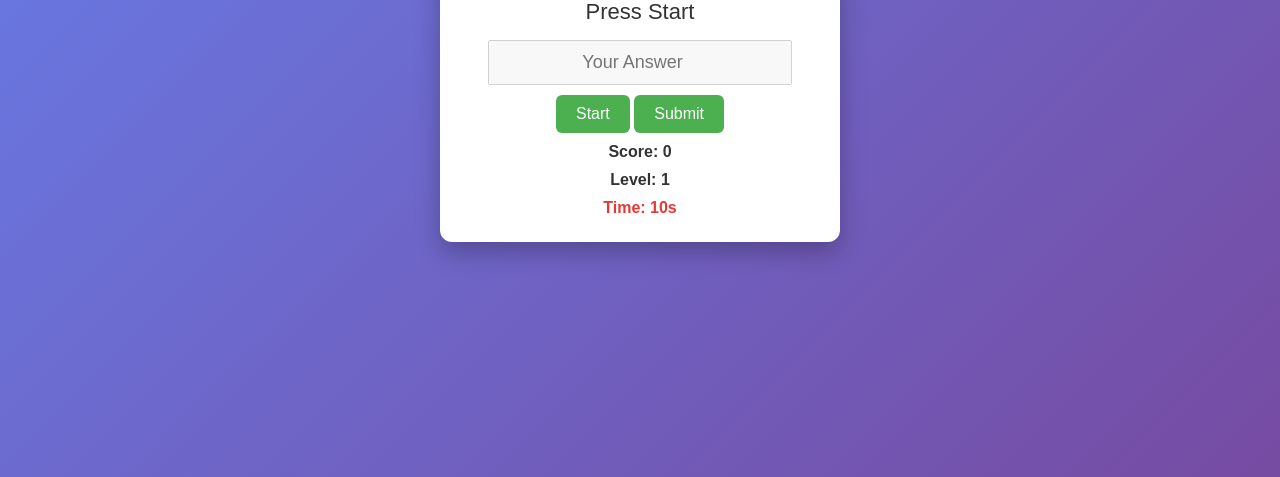
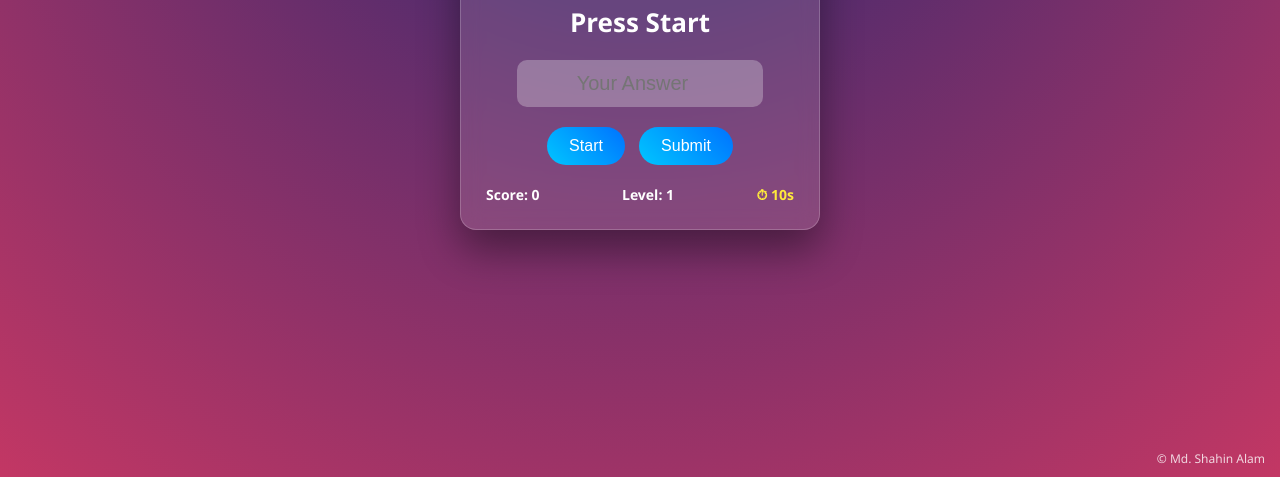
Before and after one commit to mdshahinalam1414/learnerX, a plain HTML site: page math-game.html in a window 1280 px wide. Shown: the part 323-800 px from the top of the page. Drawn offline with Linux system fonts and the light colour scheme.

Commit message:
Update math-game.html

```diff
--- a/math-game.html
+++ b/math-game.html
@@ -5,64 +5,94 @@
 <title>Brain Math Game</title>
 
 <style>
+    * {
+        box-sizing: border-box;
+    }
+
     body {
         margin: 0;
-        font-family: Arial, sans-serif;
-        background: linear-gradient(135deg, #667eea, #764ba2);
+        font-family: 'Segoe UI', sans-serif;
+        background: radial-gradient(circle at top, #1d2671, #c33764);
         height: 100vh;
         display: flex;
         justify-content: center;
         align-items: center;
-        color: #333;
+        color: #fff;
+        overflow: hidden;
     }
 
     .game-box {
-        background: #fff;
-        width: 350px;
+        background: rgba(255, 255, 255, 0.12);
+        backdrop-filter: blur(10px);
+        width: 360px;
         padding: 25px;
-        border-radius: 12px;
+        border-radius: 16px;
         text-align: center;
-        box-shadow: 0 10px 25px rgba(0,0,0,0.25);
+        box-shadow: 0 20px 40px rgba(0,0,0,0.4);
+        border: 1px solid rgba(255,255,255,0.2);
     }
 
     h2 {
+        margin: 0;
         margin-bottom: 10px;
+        letter-spacing: 1px;
     }
 
     .question {
-        font-size: 22px;
-        margin: 15px 0;
+        font-size: 26px;
+        margin: 20px 0;
+        font-weight: bold;
     }
 
     input {
         width: 80%;
-        padding: 10px;
-        font-size: 18px;
+        padding: 12px;
+        font-size: 20px;
         text-align: center;
+        border-radius: 10px;
+        border: none;
+        outline: none;
+    }
+
+    .btns {
+        margin-top: 15px;
     }
 
     button {
-        margin-top: 10px;
-        padding: 10px 20px;
+        padding: 10px 22px;
         font-size: 16px;
         border: none;
-        border-radius: 6px;
-        background: #4CAF50;
-        color: #fff;
+        border-radius: 20px;
+        background: linear-gradient(45deg, #00c6ff, #0072ff);
+        color: white;
         cursor: pointer;
+        margin: 5px;
+        transition: transform 0.2s, box-shadow 0.2s;
     }
 
     button:hover {
-        background: #43a047;
+        transform: translateY(-2px);
+        box-shadow: 0 6px 15px rgba(0,0,0,0.3);
     }
 
-    .info {
-        margin-top: 10px;
+    .info-box {
+        display: flex;
+        justify-content: space-between;
+        margin-top: 15px;
         font-weight: bold;
+        font-size: 14px;
     }
 
     .timer {
-        color: #e53935;
+        color: #ffeb3b;
+    }
+
+    .credit {
+        position: absolute;
+        bottom: 10px;
+        right: 15px;
+        font-size: 12px;
+        opacity: 0.8;
     }
 </style>
 </head>
@@ -76,14 +106,19 @@
 
     <input type="number" id="answer" placeholder="Your Answer" disabled>
 
-    <br>
-    <button onclick="startGame()">Start</button>
-    <button onclick="checkAnswer()">Submit</button>
+    <div class="btns">
+        <button onclick="startGame()">Start</button>
+        <button onclick="checkAnswer()">Submit</button>
+    </div>
 
-    <div class="info">Score: <span id="score">0</span></div>
-    <div class="info">Level: <span id="level">1</span></div>
-    <div class="info timer">Time: <span id="time">10</span>s</div>
+    <div class="info-box">
+        <div>Score: <span id="score">0</span></div>
+        <div>Level: <span id="level">1</span></div>
+        <div class="timer">⏱ <span id="time">10</span>s</div>
+    </div>
 </div>
+
+<div class="credit">© Md. Shahin Alam</div>
 
 <script>
     let num1, num2, correct;
@@ -95,8 +130,7 @@
     function startGame() {
         score = 0;
         level = 1;
-        document.getElementById("score").innerText = score;
-        document.getElementById("level").innerText = level;
+        updateUI();
         document.getElementById("answer").disabled = false;
         nextQuestion();
         startTimer();
@@ -107,8 +141,8 @@
         num1 = Math.floor(Math.random() * max) + 1;
         num2 = Math.floor(Math.random() * max) + 1;
 
-        const operators = ["+", "-", "*"];
-        const op = operators[Math.floor(Math.random() * operators.length)];
+        const ops = ["+", "-", "*"];
+        const op = ops[Math.floor(Math.random() * ops.length)];
 
         if (op === "+") correct = num1 + num2;
         if (op === "-") correct = num1 - num2;
@@ -122,13 +156,12 @@
     }
 
     function checkAnswer() {
-        const userAns = document.getElementById("answer").value;
+        const ans = document.getElementById("answer").value;
 
-        if (userAns == correct) {
+        if (ans == correct) {
             score++;
             if (score % 5 === 0) level++;
-            document.getElementById("score").innerText = score;
-            document.getElementById("level").innerText = level;
+            updateUI();
             nextQuestion();
         } else {
             gameOver();
@@ -146,6 +179,12 @@
         }, 1000);
     }
 
+    function updateUI() {
+        document.getElementById("score").innerText = score;
+        document.getElementById("level").innerText = level;
+        document.getElementById("time").innerText = timeLeft;
+    }
+
     function gameOver() {
         clearInterval(timer);
         document.getElementById("question").innerText = "❌ Game Over";
```
